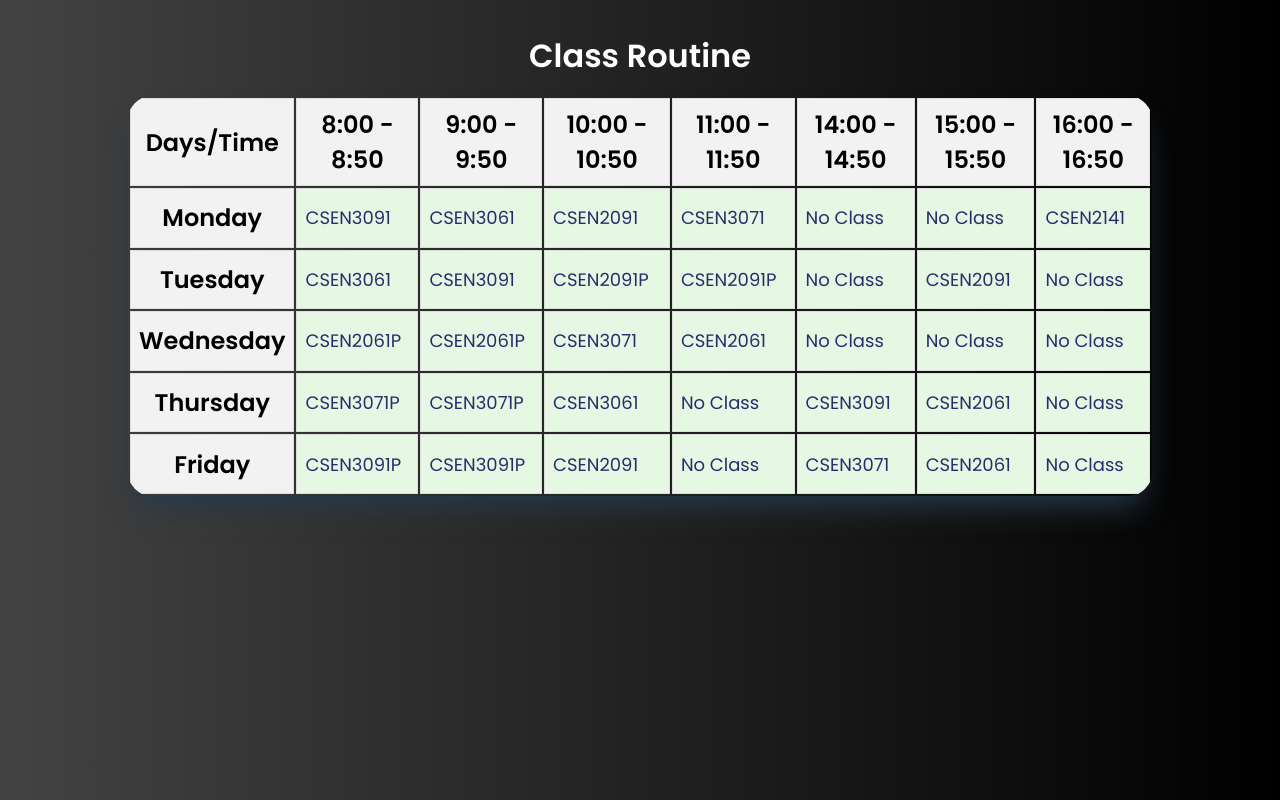
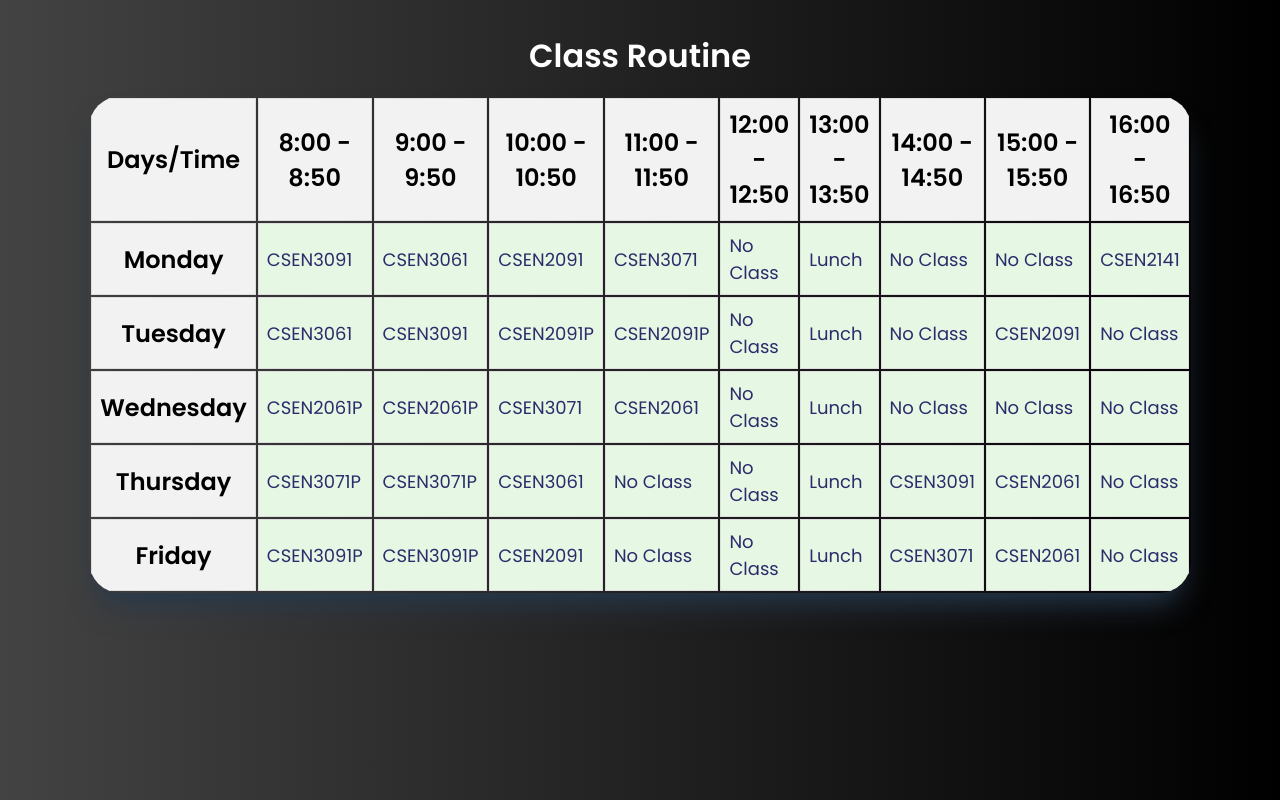
Before and after one commit to bharatbhusal/semester-routine, a React (Create React App) app: page / in a window 1280 px wide. Built offline with nearby package versions, Linux system fonts and the light colour scheme.

Commit message:
contact copy

```diff
--- a/src/SubjectDetail.jsx
+++ b/src/SubjectDetail.jsx
@@ -1,10 +1,21 @@
-import React from 'react';
+import React, { useState } from 'react';
 import subjects from './subjects_details.json';
 
 const SubjectDetail = ({ courseCode, visibility, disable }) => {
+
     // Fetching subject details based on the course code
     const course = subjects[courseCode];
     console.log(course)
+
+    const handleCopyToClipboard = () => {
+        navigator.clipboard.writeText(course.faculty.contact)
+            .then(() => {
+                console.log('Contact number copied to clipboard');
+            })
+            .catch((error) => {
+                console.error('Error copying to clipboard:', error);
+            });
+    };
 
     // If course details are not found, display a message
     if (!course)
@@ -18,9 +29,13 @@ const SubjectDetail = ({ courseCode, visibility, disable }) => {
         <div className='subject_detail' style={{ visibility: visibility }}>
             {/* Displaying subject details */}
             <h2>{course.name}</h2>
+            <p><strong>Classroom:</strong> {course.classroom}</p>
             <p><strong>Faculty:</strong> {course.faculty.name}</p>
             <p><strong>Cabin:</strong> {course.faculty.cabin}</p>
-            <p><strong>Contact:</strong> {course.faculty.contact}</p>
+            <p><strong>Contact:</strong>  <span onClick={handleCopyToClipboard} style={{ cursor: "pointer", textDecoration: 'underline' }}>
+                {course.faculty.contact}
+            </span></p>
+
             {/* Button to close the subject detail */}
             <button onClick={disable}>Close</button>
         </div>
--- a/src/Table.jsx
+++ b/src/Table.jsx
@@ -65,6 +65,8 @@ const Table = () => {
                         <th>9:00 -  9:50</th>
                         <th>10:00 -  10:50</th>
                         <th>11:00 -  11:50</th>
+                        <th>12:00 -  12:50</th>
+                        <th>13:00 -  13:50</th>
                         <th>14:00 -  14:50</th>
                         <th>15:00 -  15:50</th>
                         <th>16:00 -  16:50</th>
--- a/src/index.css
+++ b/src/index.css
@@ -42,7 +42,7 @@ body {
 
 .routine {
   height: 100vh;
-  width: 100vw;
+  width: 100%;
   background-image: linear-gradient(to right, #434343 0%, black 100%);
 }
 h1 {
@@ -60,7 +60,7 @@ h1 {
   top: 6rem;
   margin: 0 auto;
   color: #2c2c6c;
-  border-radius: 1.5rem;
+  border-radius: 2rem;
   overflow: hidden;
   width: 80vw;
   height: 50vh;
@@ -164,7 +164,7 @@ button {
   border-radius: 1rem;
   margin-top: 1rem;
   color: var(--color-text);
-  background-color: rgb(76, 71, 71);
+  background-color: rgb(107, 56, 56);
 }
 button:hover {
   background-color: #cae893;
@@ -178,6 +178,9 @@ button:hover {
   .table-mini {
     visibility: hidden;
   }
+  .subject_detail {
+    background-color: #169348;
+  }
 }
 
 @media screen and (max-width: 600px) {
--- a/src/routine.json
+++ b/src/routine.json
@@ -1,152 +1,147 @@
 {
     "monday": {
         "8": {
-            "subject": "CSEN3091",
-            "hours": "1"
+            "subject": "CSEN3091"
         },
         "9": {
-            "subject": "CSEN3061",
-            "hours": "1"
+            "subject": "CSEN3061"
         },
         "10": {
-            "subject": "CSEN2091",
-            "hours": "2"
+            "subject": "CSEN2091"
         },
         "11": {
-            "subject": "CSEN3071",
-            "hours": "1"
+            "subject": "CSEN3071"
+        },
+        "12": {
+            "subject": "No Class"
+        },
+        "13": {
+            "subject": "Lunch"
         },
         "14": {
-            "subject": "No Class",
-            "hours": "1"
+            "subject": "No Class"
         },
         "15": {
-            "subject": "No Class",
-            "hours": "1"
+            "subject": "No Class"
         },
         "16": {
-            "subject": "CSEN2141",
-            "hours": "1"
+            "subject": "CSEN2141"
         }
     },
     "tuesday": {
         "8": {
-            "subject": "CSEN3061",
-            "hours": "1"
+            "subject": "CSEN3061"
         },
         "9": {
-            "subject": "CSEN3091",
-            "hours": "1"
+            "subject": "CSEN3091"
         },
         "10": {
-            "subject": "CSEN2091P",
-            "hours": "1"
+            "subject": "CSEN2091P"
         },
         "11": {
-            "subject": "CSEN2091P",
-            "hours": "1"
+            "subject": "CSEN2091P"
+        },
+        "12": {
+            "subject": "No Class"
+        },
+        "13": {
+            "subject": "Lunch"
         },
         "14": {
-            "subject": "No Class",
-            "hours": "1"
+            "subject": "No Class"
         },
         "15": {
-            "subject": "CSEN2091",
-            "hours": "1"
+            "subject": "CSEN2091"
         },
         "16": {
-            "subject": "No Class",
-            "hours": "1"
+            "subject": "No Class"
         }
     },
     "wednesday": {
         "8": {
-            "subject": "CSEN2061P",
-            "hours": "1"
+            "subject": "CSEN2061P"
         },
         "9": {
-            "subject": "CSEN2061P",
-            "hours": "1"
+            "subject": "CSEN2061P"
         },
         "10": {
-            "subject": "CSEN3071",
-            "hours": "1"
+            "subject": "CSEN3071"
         },
         "11": {
-            "subject": "CSEN2061",
-            "hours": "1"
+            "subject": "CSEN2061"
+        },
+        "12": {
+            "subject": "No Class"
+        },
+        "13": {
+            "subject": "Lunch"
         },
         "14": {
-            "subject": "No Class",
-            "hours": "1"
+            "subject": "No Class"
         },
         "15": {
-            "subject": "No Class",
-            "hours": "1"
+            "subject": "No Class"
         },
         "16": {
-            "subject": "No Class",
-            "hours": "1"
+            "subject": "No Class"
         }
     },
     "thursday": {
         "8": {
-            "subject": "CSEN3071P",
-            "hours": "1"
+            "subject": "CSEN3071P"
         },
         "9": {
-            "subject": "CSEN3071P",
-            "hours": "1"
+            "subject": "CSEN3071P"
         },
         "10": {
-            "subject": "CSEN3061",
-            "hours": "1"
+            "subject": "CSEN3061"
         },
         "11": {
-            "subject": "No Class",
-            "hours": "1"
+            "subject": "No Class"
+        },
+        "12": {
+            "subject": "No Class"
+        },
+        "13": {
+            "subject": "Lunch"
         },
         "14": {
-            "subject": "CSEN3091",
-            "hours": "1"
+            "subject": "CSEN3091"
         },
         "15": {
-            "subject": "CSEN2061",
-            "hours": "1"
+            "subject": "CSEN2061"
         },
         "16": {
-            "subject": "No Class",
-            "hours": "1"
+            "subject": "No Class"
         }
     },
     "friday": {
         "8": {
-            "subject": "CSEN3091P",
-            "hours": "1"
+            "subject": "CSEN3091P"
         },
         "9": {
-            "subject": "CSEN3091P",
-            "hours": "1"
+            "subject": "CSEN3091P"
         },
         "10": {
-            "subject": "CSEN2091",
-            "hours": "1"
+            "subject": "CSEN2091"
         },
         "11": {
-            "subject": "No Class",
-            "hours": "1"
+            "subject": "No Class"
+        },
+        "12": {
+            "subject": "No Class"
+        },
+        "13": {
+            "subject": "Lunch"
         },
         "14": {
-            "subject": "CSEN3071",
-            "hours": "1"
+            "subject": "CSEN3071"
         },
         "15": {
-            "subject": "CSEN2061",
-            "hours": "1"
+            "subject": "CSEN2061"
         },
         "16": {
-            "subject": "No Class",
-            "hours": "1"
+            "subject": "No Class"
         }
     }
 }
--- a/src/subjects_details.json
+++ b/src/subjects_details.json
@@ -1,38 +1,43 @@
 {
     "CSEN2061": {
         "name": "Database Management Systems",
+        "classroom": "A515",
         "faculty": {
             "name": "Sudha C",
             "cabin": "A611",
-            "contact": "some number"
+            "contact": "+91 86396 38428"
         }
     },
     "CSEN2061P": {
         "name": "Database Management Systems Lab",
+        "classroom": "C013",
         "faculty": {
             "name": "Sudha C",
             "cabin": "A611",
-            "contact": "some number"
+            "contact": "+91 86396 38428"
         }
     },
     "CSEN2091": {
         "name": "OOSE based Application Development",
+        "classroom": "A515",
         "faculty": {
             "name": "Nandita Bhanja Chaudhuri",
             "cabin": "A411",
-            "contact": "some number"
+            "contact": "+91 94931 46542"
         }
     },
     "CSEN2091P": {
         "name": "OOSE based Application Development Lab",
+        "classroom": "C013",
         "faculty": {
             "name": "Nandita Bhanja Chaudhuri",
             "cabin": "A411",
-            "contact": "some number"
+            "contact": "+91 94931 46542"
         }
     },
     "CSEN3061": {
         "name": "Automata Theory and Compiler Design",
+        "classroom": "A515",
         "faculty": {
             "name": "Dibyajyoti Guha",
             "cabin": "Some cabin",
@@ -41,34 +46,38 @@
     },
     "CSEN3091": {
         "name": "Digital Forensics",
+        "classroom": "A515",
         "faculty": {
             "name": "Archana M R",
             "cabin": "Some cabin",
-            "contact": "some number"
+            "contact": "+91 96527 73502"
         }
     },
     "CSEN3091P": {
         "name": "Digital Forensics lab",
+        "classroom": "C013",
         "faculty": {
             "name": "Archana M R",
             "cabin": "Some cabin",
-            "contact": "some number"
+            "contact": "+91 96527 73502"
         }
     },
     "CSEN3071": {
         "name": "Web Application Development and Software Frameworks",
+        "classroom": "A515",
         "faculty": {
             "name": "A B Pradeep Kumar",
             "cabin": "Some cabin",
-            "contact": "some number"
+            "contact": "+91 87634 62709"
         }
     },
     "CSEN3071P": {
         "name": "Web Application Development and Software Frameworks",
+        "classroom": "C013",
         "faculty": {
             "name": "A B Pradeep Kumar",
             "cabin": "A411",
-            "contact": "some number"
+            "contact": "+91 87634 62709"
         }
     }
 }
```
